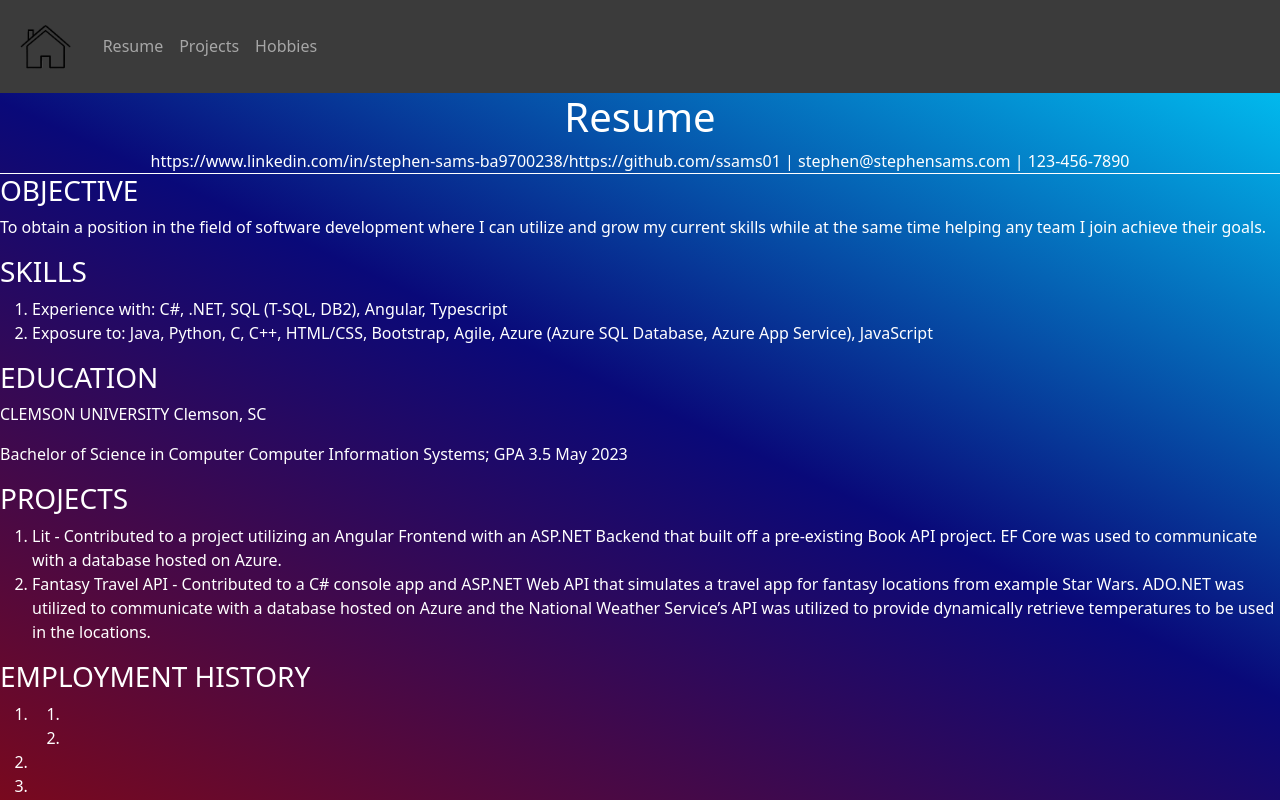
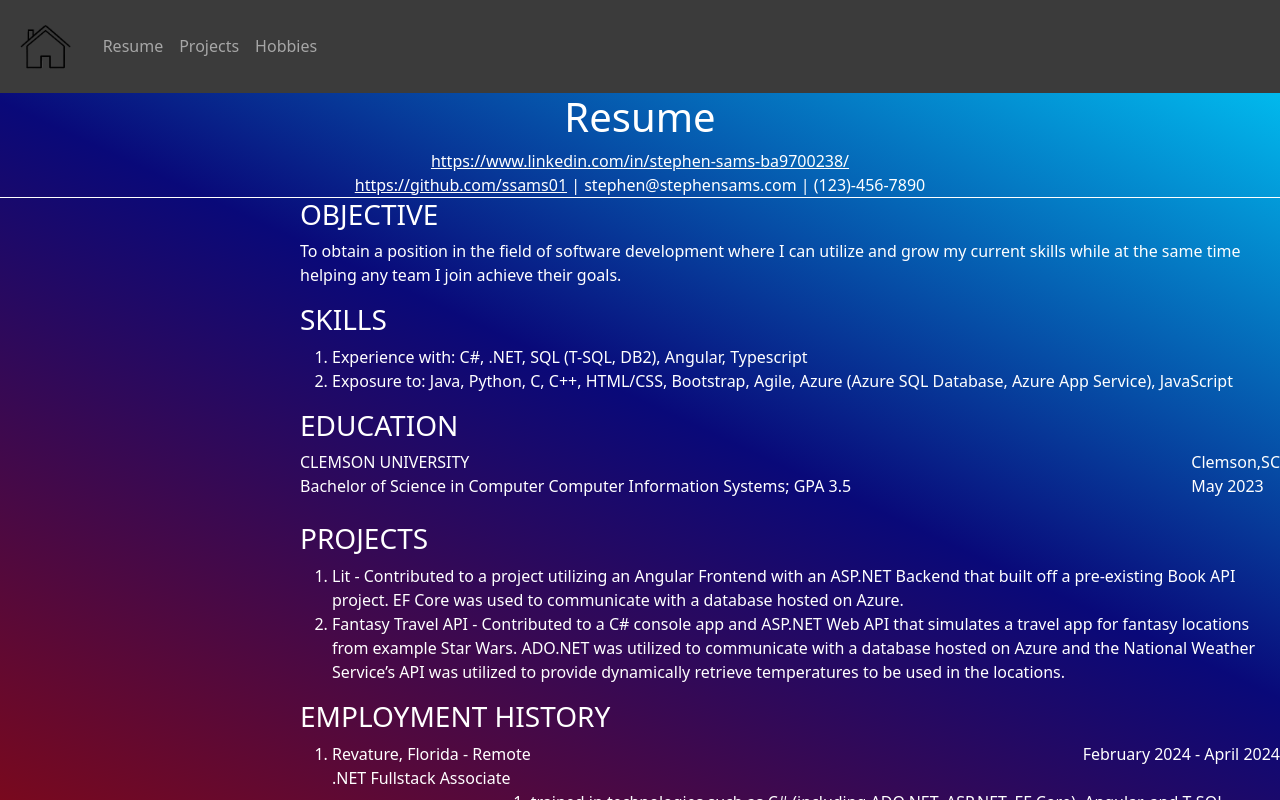
Before and after one commit to ssams01/MyWebsite, an Angular app in the folder StephenSams/: page /resume in a window 1280 px wide. Built offline with nearby package versions, Linux system fonts and the light colour scheme.

Commit message:
Wrote in the rest of Resume and got formatting near there!

```diff
--- a/StephenSams/src/app/hobbies/hobbies.component.css
+++ b/StephenSams/src/app/hobbies/hobbies.component.css
@@ -9,12 +9,12 @@ div {
 
 .div-border {
     display: block;
-    border: 2px solid white;
+    /* border: 2px solid white; */
     padding: 10px;
     margin: 15px; /* Add margin for spacing between containers */
 
 }
-
+/*
 .div-border > h2 {
     text-decoration: underline;
-}
+} */
--- a/StephenSams/src/app/resume/resume.component.css
+++ b/StephenSams/src/app/resume/resume.component.css
@@ -9,7 +9,12 @@
   border-bottom: 1px solid white;
 }
 
+.resume-header > a {
+  color: white;
+}
+
 
 .resume-body {
-
+   margin-left: 300px;
+   max-width: 1000px;
 }
--- a/StephenSams/src/app/resume/resume.component.html
+++ b/StephenSams/src/app/resume/resume.component.html
@@ -6,8 +6,8 @@
 
  <div class="resume-header">
    <h1>Resume</h1>
-   <a>https://www.linkedin.com/in/stephen-sams-ba9700238/</a>
-   <a>https://github.com/ssams01 | <a>stephen&commat;stephensams.com | </a> <a>123-456-7890</a></a>
+   <a href="https://www.linkedin.com/in/stephen-sams-ba9700238/">https://www.linkedin.com/in/stephen-sams-ba9700238/</a><br>
+   <a href="https://github.com/ssams01">https://github.com/ssams01</a> | <a>stephen&commat;stephensams.com </a> | <a>(123)-456-7890</a>
  </div>
  <div class="resume-body">
    <h3>OBJECTIVE</h3>
@@ -20,8 +20,9 @@
            Database, Azure App Service), JavaScript </li>
      </ol>
    <h3>EDUCATION</h3>
-   <p>CLEMSON UNIVERSITY                                                            Clemson, SC</p>
-   <p>Bachelor of Science in Computer Computer Information Systems; GPA 3.5         May 2023</p>
+   <p style="float: left;">CLEMSON UNIVERSITY<br>Bachelor of Science in Computer Computer Information Systems; GPA 3.5</p>
+   <p style="float: right; ">Clemson,SC<br>May 2023</p>
+   <br><br><br>
    <h3>PROJECTS</h3>
    <ol>
       <li>Lit - Contributed to a project utilizing an Angular Frontend with an ASP.NET Backend
@@ -36,20 +37,29 @@
    <h3>EMPLOYMENT HISTORY</h3>
    <ol>
       <li>
+        <p style="float: left;">Revature, Florida - Remote<br>.NET Fullstack Associate</p>
+        <p style="float: right">February 2024 - April 2024</p>
+        <br><br>
         <ol>
          <li>
-
+          trained in technologies such as C# (including ADO.NET, ASP.NET, EF Core),
+          Angular, and T-SQL
          </li>
          <li>
-
+          The skills taught were applied to 3 projects, two of which were team based, the
+          first a smaller team (4 people) and then the second a larger team (8 people).
          </li>
         </ol>
       </li>
       <li>
-
+        <p style="float: left;">Chipotle Mexican Grill, South Carolina & Florida<br>Crew Member</p>
+        <p style="float: right">January 2018 - February 2024</p>
+        <br><br>
       </li>
       <li>
-
+        <p style="float: left;">Food Lion, Irmo, South Carolina<br>Quality Assurance Associate</p>
+        <p style="float: right">June 2017 - January 2018</p>
+        <br><br>
       </li>
    </ol>
    <h3>ACADEMIC HONORS</h3>
@@ -58,6 +68,4 @@
       <li>Deans List – Fall 2019, Spring 2020, Spring 2023 </li>
    </ol>
  </div>
-
-
 </div>
```
